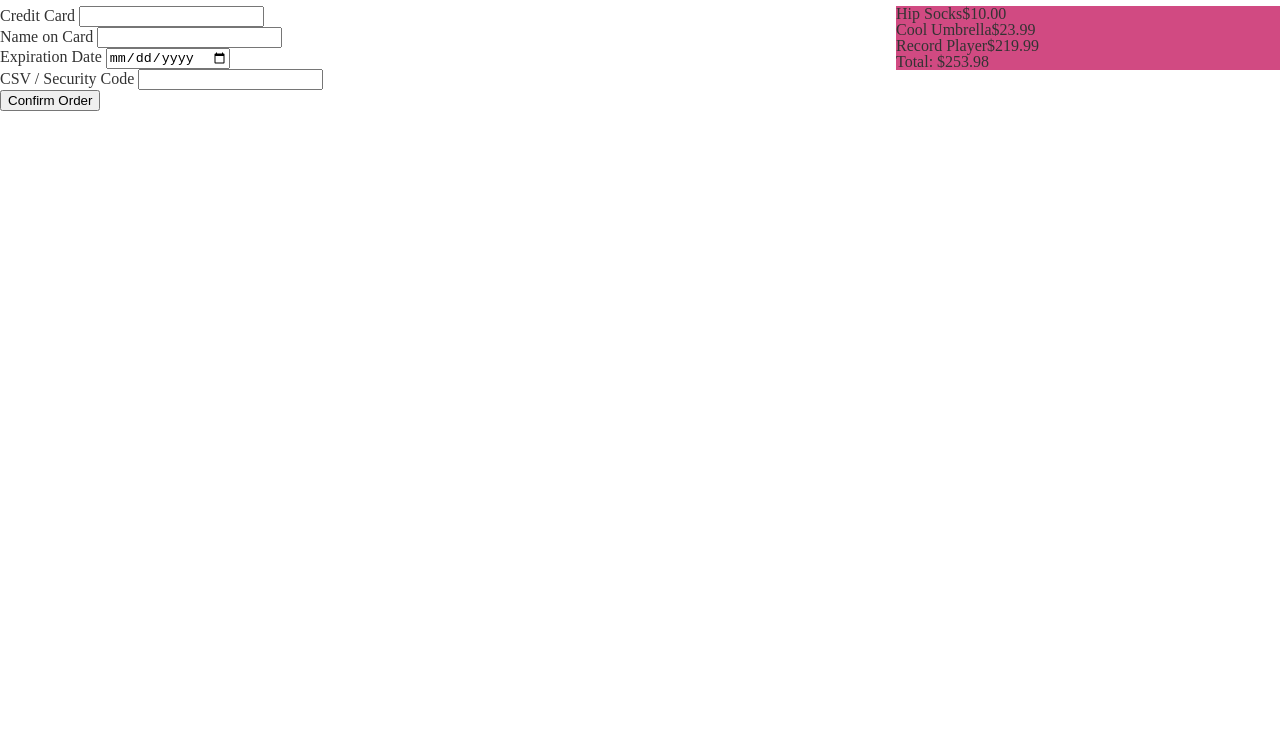
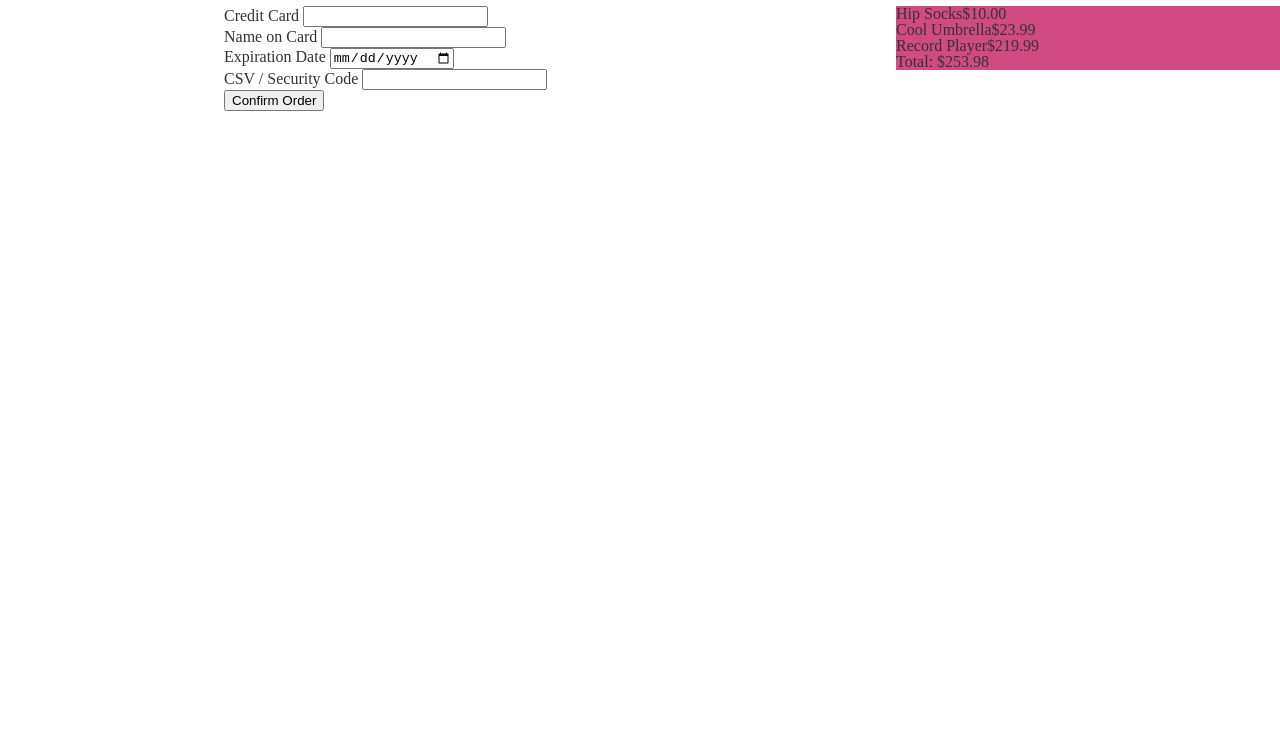
Before and after one commit to jmdarling/daily_ui, a plain HTML site: page 0002-CreditCardCheckout/index.html in a window 1280 px wide. Shown: the part 54-800 px from the top of the page. Drawn offline with nearby package versions, Linux system fonts and the light colour scheme.

Commit message:
More positioning.

```diff
--- a/0002-CreditCardCheckout/index.html
+++ b/0002-CreditCardCheckout/index.html
@@ -16,8 +16,10 @@
       }
 
       .checkout-form {
+        display: block;
         margin-left: auto;
         margin-right: auto;
+        width: 50%;
       }
 
       .order-summary {
@@ -94,13 +96,13 @@
             </label>
           </div>
 
-          <div class="checkout-form__form-group">
+          <div class="checkout-form__form-group--expiration-date">
             <label>
               Expiration Date <input id="expiration-date" type="date"/>
             </label>
           </div>
 
-          <div class="checkout-form__form-group">
+          <div class="checkout-form__form-group--security-code">
             <label>
               CSV / Security Code <input id="security-code" type="text"/>
             </label>
```
